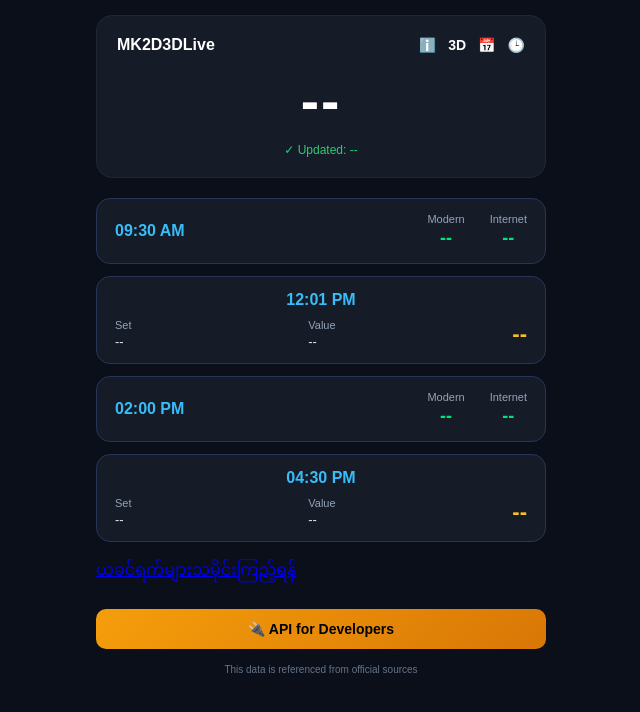
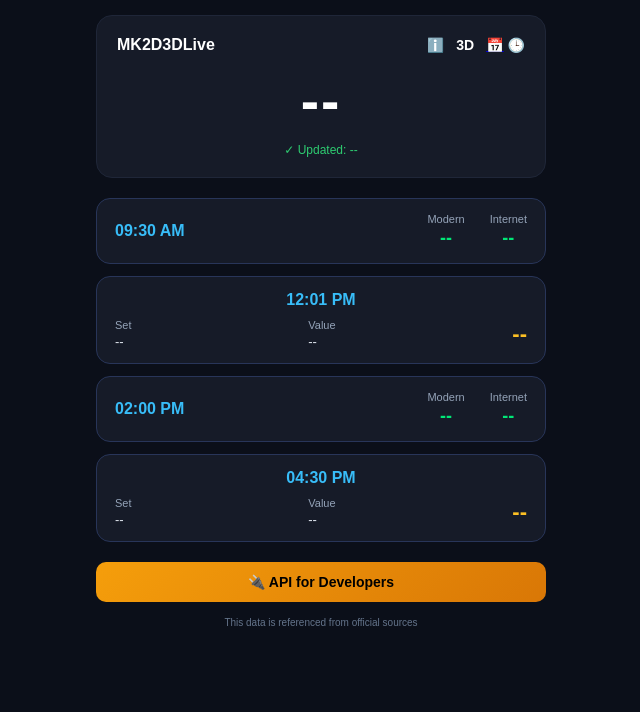
Before and after one commit to tok964452-cyber/thai-2d-api, a website: page index.html in a window 1280 px wide. Shown: the whole page, without its empty margins (319-959 px from the left). Drawn offline with Linux system fonts and the light colour scheme; no server answers.

Commit message:
Update index.html

```diff
--- a/index.html
+++ b/index.html
@@ -152,7 +152,8 @@
                 <div class="header-icons">
                     <span>ℹ️</span>
                     <span>3D</span>
-                    <span>📅</span>
+                    <span><a href="history.html">📅</a>
+
                     <span>🕒</span>
                 </div>
             </div>
@@ -220,8 +221,6 @@
             </div>
         </div>
 
-<a href="history.html">ယခင်ရက်များသမိုင်းကြည့်ရန်</a>
-
         <button class="api-btn" onclick="window.location.href='/api-docs'">
             🔌 API for Developers
         </button>
```
